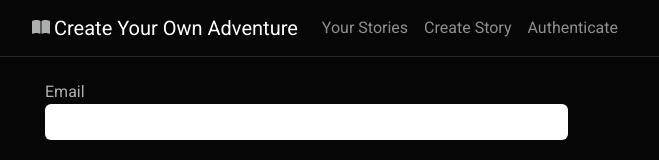
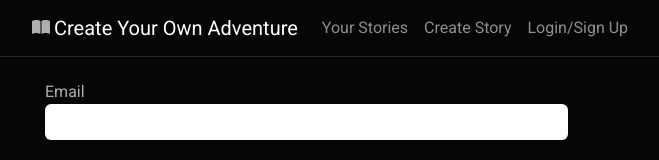
Before and after one commit to jadenmounteer/createYourOwnAdventure, an Angular app: page /auth in a window 1280 px wide. Shown: the top 160 px of the page, without its empty margins (60-719 px from the left). Built offline with nearby package versions, Linux system fonts and the light colour scheme; no server answers.

Commit message:
Change wording

```diff
--- a/src/app/nav/nav.component.html
+++ b/src/app/nav/nav.component.html
@@ -31,7 +31,7 @@
           <a class="nav-link" routerLink="/createOrEditStory">Create Story</a>
         </li>
         <li class="nav-item">
-          <a class="nav-link" routerLink="/auth">Authenticate</a>
+          <a class="nav-link" routerLink="/auth">Login/Sign Up</a>
         </li>
       </ul>
     </div>
```
